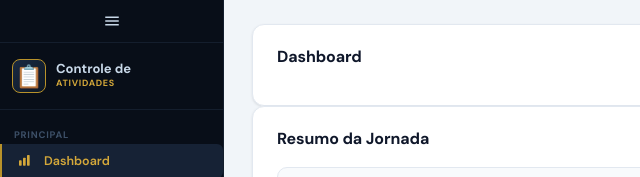
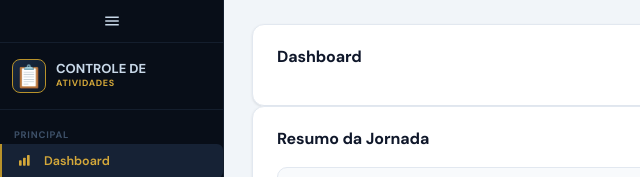
Before and after one commit to joffreribeiro/Ponto, a plain HTML site: page index-refatorado.html in a window 1280 px wide. Shown: the top 177 px of the page, 0-640 px from the left. Drawn offline with nearby package versions, Linux system fonts and the light colour scheme; no server answers.

Commit message:
Update index-refatorado.html

```diff
--- a/index-refatorado.html
+++ b/index-refatorado.html
@@ -26,7 +26,7 @@
         <div class="sidebar-logo">
             <div class="sidebar-logo-icon">📋</div>
             <div class="sidebar-logo-text">
-                <div class="sidebar-logo-title">Controle de</div>
+                <div class="sidebar-logo-title">CONTROLE DE</div>
                 <div class="sidebar-logo-sub">ATIVIDADES</div>
             </div>
         </div>
```
